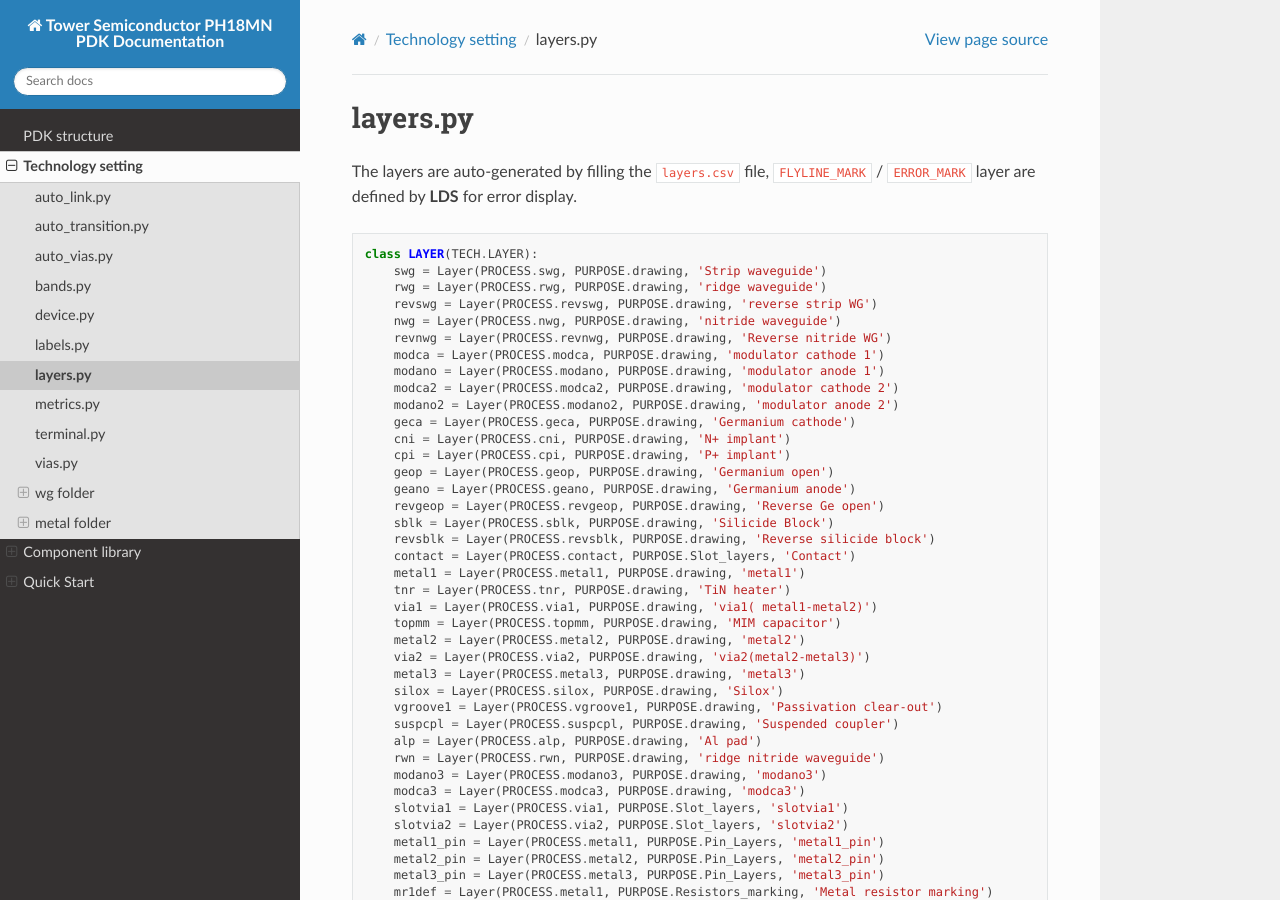
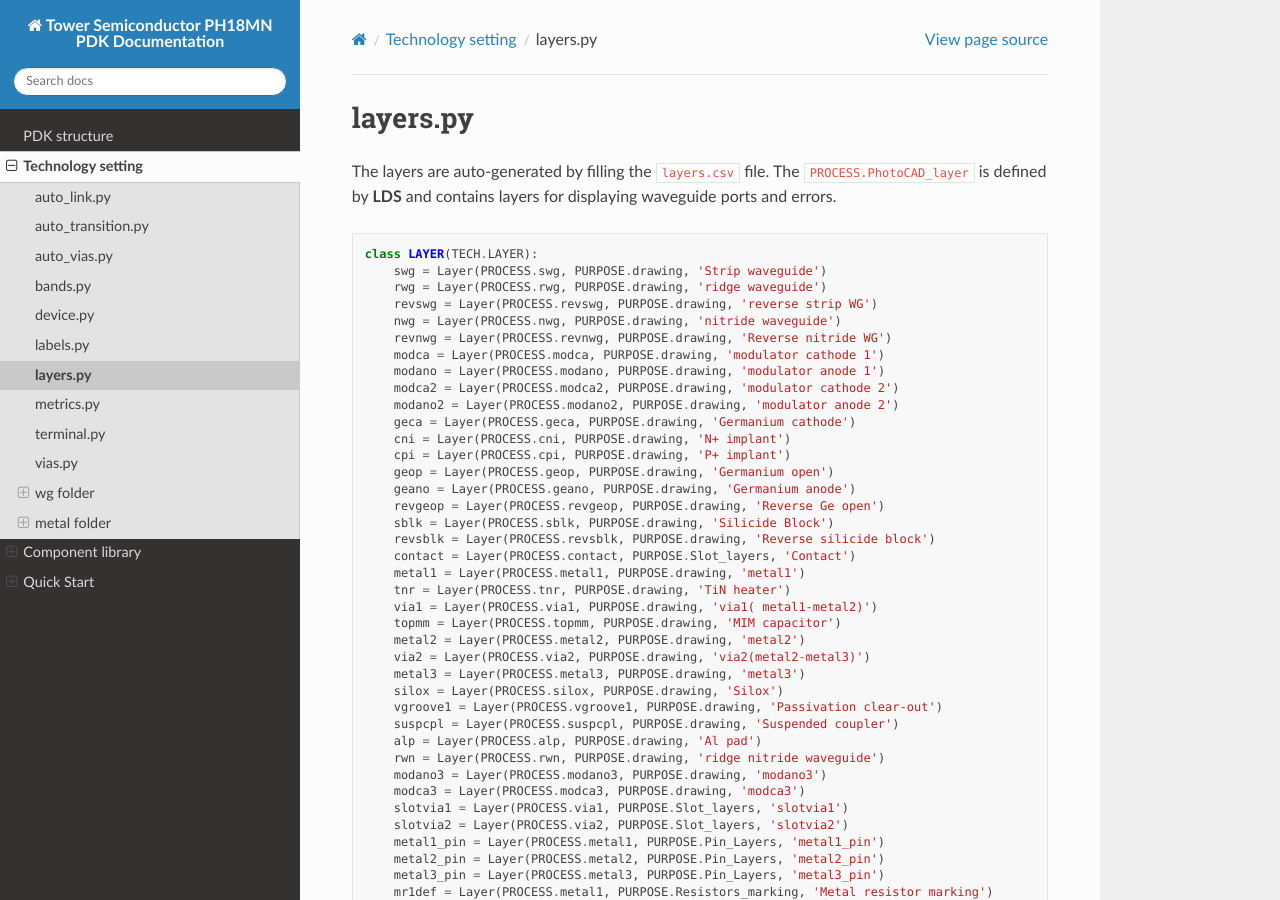
Before and after one commit to Latitudeda/Towersemi_ph18mn, a Sphinx documentation site: the page built from docs/source/tech/layers.rst, in a window 1280 px wide and 900 px high. Built offline with Sphinx 7.4.7 and the Read the Docs theme 3.1.0, drawn with Linux system fonts in a browser that asks for light colours; pages that are not in the unit, such as notebooks, are missing from menus.

Commit message:
update_261014

```diff
--- a/docs/source/tech/layers.rst
+++ b/docs/source/tech/layers.rst
@@ -1,7 +1,7 @@
 layers.py
 ==============
 
-The layers are auto-generated by filling the ``layers.csv`` file, ``FLYLINE_MARK`` / ``ERROR_MARK`` layer are defined by **LDS** for error display.
+The layers are auto-generated by filling the ``layers.csv`` file. The ``PROCESS.PhotoCAD_layer`` is defined by **LDS** and contains layers for displaying waveguide ports and errors.
 
 ::
 
--- a/docs/source/tech/wg_init.rst
+++ b/docs/source/tech/wg_init.rst
@@ -1,7 +1,7 @@
 __init__.py
 ===================
 
-Define the WG class which consists of ``Strip.C.WIRE_TE``, ``Strip.C.WIRE_TM``, ``Strip.O.WIRE_TE``, ``Strip.O.WIRE_TM``, ``Ridge.C.WIRE_TE``, ``Ridge.C.WIRE_TM``, ``Ridge.O.WIRE_TE``, ``Ridge.O.WIRE_TM``, ``SiN_strip.C.WIRE_TE``, ``SiN_strip.C.WIRE_TM``, ``SiN_strip.O.WIRE_TE`` and ``SiN_strip.O.WIRE_TM`` classes. For the towersemi_ph18mn PDK, the WG class additionally includes ``RidgeNitride.C.WIRE_TE``, ``RidgeNitride.C.WIRE_TM``, ``RidgeNitride.O.WIRE_TE`` and ``RidgeNitride.O.WIRE_TM`` classes. The width of the waveguide is set here according to the parameters in ``constant.py`` file. **PhotoCAD** also supports CD bias control of the waveguide width. The CD bias setting can be implemented in ``strip.py``, ``ridge.py``, ``SiN_strip.py`` and ``ridgenitride.py``.
+Define the WG class which consists of ``Strip.C.WIRE_TE``, ``Strip.C.WIRE_TM``, ``Strip.O.WIRE_TE``, ``Strip.O.WIRE_TM``, ``Ridge.C.WIRE_TE``, ``Ridge.C.WIRE_TM``, ``Ridge.O.WIRE_TE``, ``Ridge.O.WIRE_TM``, ``SiN_strip.C.WIRE_TE``, ``SiN_strip.C.WIRE_TM``, ``SiN_strip.O.WIRE_TE`` and ``SiN_strip.O.WIRE_TM`` classes. The width of the waveguide is set here according to the parameters in ``constant.py`` file.
 
 .. table:: Waveguide Type Table
 
@@ -22,6 +22,8 @@ Define the WG class which consists of ``Strip.C.WIRE_TE``, ``Strip.C.WIRE_TM``,
     `TECH.WG.SiN_strip.O.WIRE_TM`     core_width=0.7000
     ================================  ==========================================
 
+For the towersemi_ph18mn PDK, the WG class additionally includes ``RidgeNitride.C.WIRE_TE``, ``RidgeNitride.C.WIRE_TM``, ``RidgeNitride.O.WIRE_TE`` and ``RidgeNitride.O.WIRE_TM`` classes. According to the official document `Design Application Note`, the specifications for these additional waveguide types are preliminary and provided for general guidance only; they should not be considered guaranteed specifications.
+
 .. table:: Additional Waveguide Type Table
 
     ===================================  ==========================================================
@@ -32,3 +34,5 @@ Define the WG class which consists of ``Strip.C.WIRE_TE``, ``Strip.C.WIRE_TM``,
     `TECH.WG.RidgeNitride.O.WIRE_TE`      core_width=0.9000, cladding_width=2.4000, overlap=0.2000
     `TECH.WG.RidgeNitride.O.WIRE_TM`      core_width=0.9000, cladding_width=2.4000, overlap=0.2000
     ===================================  ==========================================================
+
+**PhotoCAD** also supports CD bias control of the waveguide width. The CD bias setting can be implemented in ``strip.py``, ``ridge.py``, ``SiN_strip.py`` and ``ridgenitride.py``.
```
Also changed, not shown: docs/source/images/ASDL_2.png.
